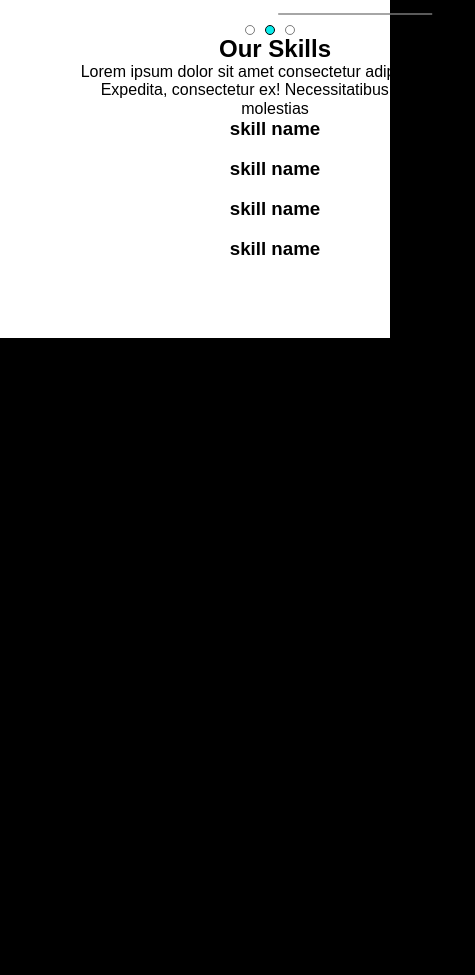
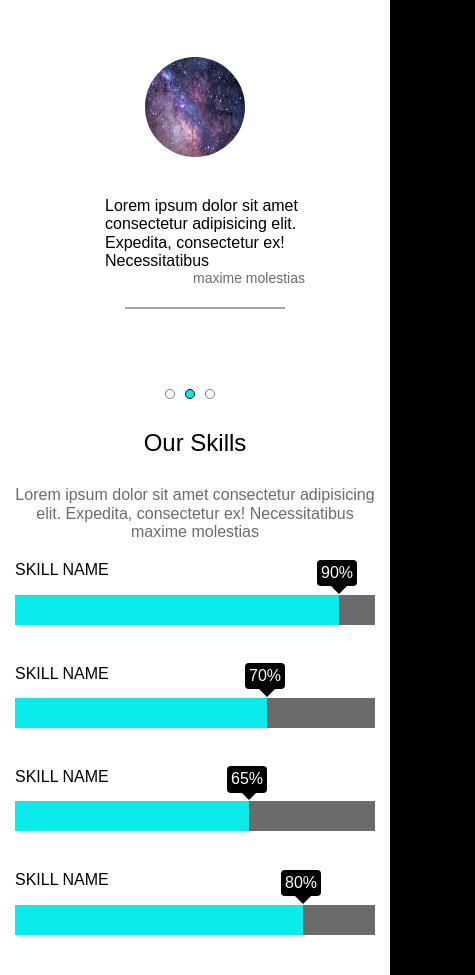
Before and after one commit to SoYama350/html-css-template-2-on-my-own-, a plain HTML site: page index.html in a window 390 px wide. Shown: the part 5815-6790 px from the top of the page, 475 px wide, since content can reach past the window. Before the commit the page ends 6153 px from the top, so only its background shows below. Drawn offline with Linux system fonts and the light colour scheme.

Commit message:
finshed the skills section

```diff
--- a/css/style.css
+++ b/css/style.css
@@ -850,21 +850,42 @@ header nav .form i:hover {
 
 }
 
+@media (max-width : 768px){
+    .skills {
+    padding: 0;
+    padding-top: 40px;
+    text-align: center;
+    }
+}
+
 .skills .container {
-    display: grid;
-    grid-template-columns: repeat(auto-fit, minmax(400px, 1fr));
-    text-align: center;
+display: flex;
+justify-content: space-between;
+}
 
+@media (max-width : 768px) {
+.skills .container{
+display: flex;
+flex-direction: column;
+justify-content: space-between;
+    }
+}
+.skills .container > div {
+        flex-basis: 45%;
 }
 .skills .testmonials-head {
     padding-bottom: 30px;
     font-weight: normal;
 }
 
+.skills .skill-head h2,
 .skills .testmonials-head h2 {
     font-weight: normal;
     padding-bottom: 30px;
+    text-align: center;
 }
+
+.skills .skill-head p,
 .skills .testmonials-head p {
     font-weight: normal;
     padding-bottom: 20px;
@@ -872,11 +893,32 @@ header nav .form i:hover {
 }
 
 .skills  .prof{
-    padding : 20px;
+    padding : 30px;
     display: flex;
     justify-content: center;
     align-items: center;
 
+}
+
+@media(max-width : 768px) {
+    .skills .prof {
+    padding: 30px;
+    display: flex;
+    justify-content: center;
+    align-items: center;
+    flex-direction: column;
+    }
+    .skills .feed .prof p {
+    display: flex;
+    flex-direction: column;
+    text-align: start;
+    padding: 40px;
+    }
+    .skills .prof img {
+    width: 50px;
+    border-radius: 50%;
+    height: 50px;
+    }
 }
 
 .skills .prof img {
@@ -884,9 +926,9 @@ header nav .form i:hover {
     border-radius: 50%;
     height: 100px;
 }
+
 .skills .prof .feed {
     width: 450px;
-    padding-left: 20px;
     font-size: 14px;
 }
 
@@ -895,7 +937,6 @@ display: flex;
 flex-direction: column;
 text-align: start;
 padding-left: 60px;
-width: 70%;
 
 }
 .skills .feed .prof p span {
@@ -923,7 +964,9 @@ width: 70%;
     transform: translateX(-50%);
     list-style: none;
     justify-content: center;
-    padding-top: 10px;
+    padding-top: 30px;
+    padding-bottom: 30px;
+
 }
 
 
@@ -943,4 +986,53 @@ width: 70%;
     background-color: var(--main_color);
 }
 
+.skills .skill .prog-holder .prog {
+    margin-bottom: 40px;
+    background-color: #6b6b6b;
+    height: 30px;
+}
+
+.skills .skill .prog-holder  h3 {
+    font-weight: normal;
+    font-size: medium;
+    margin-bottom: 15px;
+    text-transform: uppercase;
+    text-align: left;
+
+}
+
+.skills .skill .prog-holder .prog span {
+    display: block;
+    position: relative;
+    background-color: var(--main_color);
+    height: 100%;
+}
+
+.skills .skill .prog-holder .prog span::before {
+    content: attr(data-progress);
+    background-color: black;
+    color: white;
+    font-size: medium;
+    position: absolute;
+    right: -18px;
+    top: -35px;
+    width: 40px;
+    text-align: center;
+    padding: 4px 0;
+    border-radius: 4px;
+
+}
+.skills .skill .prog-holder .prog span::after {
+    content: "";
+    position: absolute;
+    right: -8px;
+    top: -9px;
+    border-style: solid;
+    border-width: 8px;
+    border-color: black transparent transparent;
+}
+
+
+
+
 /*end skills*/
--- a/index.html
+++ b/index.html
@@ -369,14 +369,22 @@
             <p>Lorem ipsum dolor sit amet consectetur adipisicing elit.
                 Expedita, consectetur ex! Necessitatibus maxime molestias </p>
             </div>
+            <div class="prog-holder">
         <h3>skill name</h3>
-<i class="fa-solid fa-bar-progress-three-quarters"></i>
+        <div class = "prog"><span style = "width : 90%" data-progress = "90%"></span></div>
+        </div>
+        <div class="prog-holder">
         <h3>skill name</h3>
-<i class="fa-solid fa-bar-progress-three-quarters"></i>
+        <div class = "prog"><span style = "width : 70%" data-progress = "70%"></span></div>
+        </div>
+        <div class="prog-holder">
         <h3>skill name</h3>
-<i class="fa-solid fa-bar-progress-three-quarters"></i>
+        <div class = "prog"><span style = "width : 65%" data-progress = "65%"></span></div>
+        </div>
+        <div class="prog-holder">
         <h3>skill name</h3>
-<i class="fa-solid fa-bar-progress-three-quarters"></i>
+        <div class = "prog"><span style = "width : 80%" data-progress = "80%"></span></div>
+        </div>
         </div>
     </div>
     <!--end of about us section-->
```
